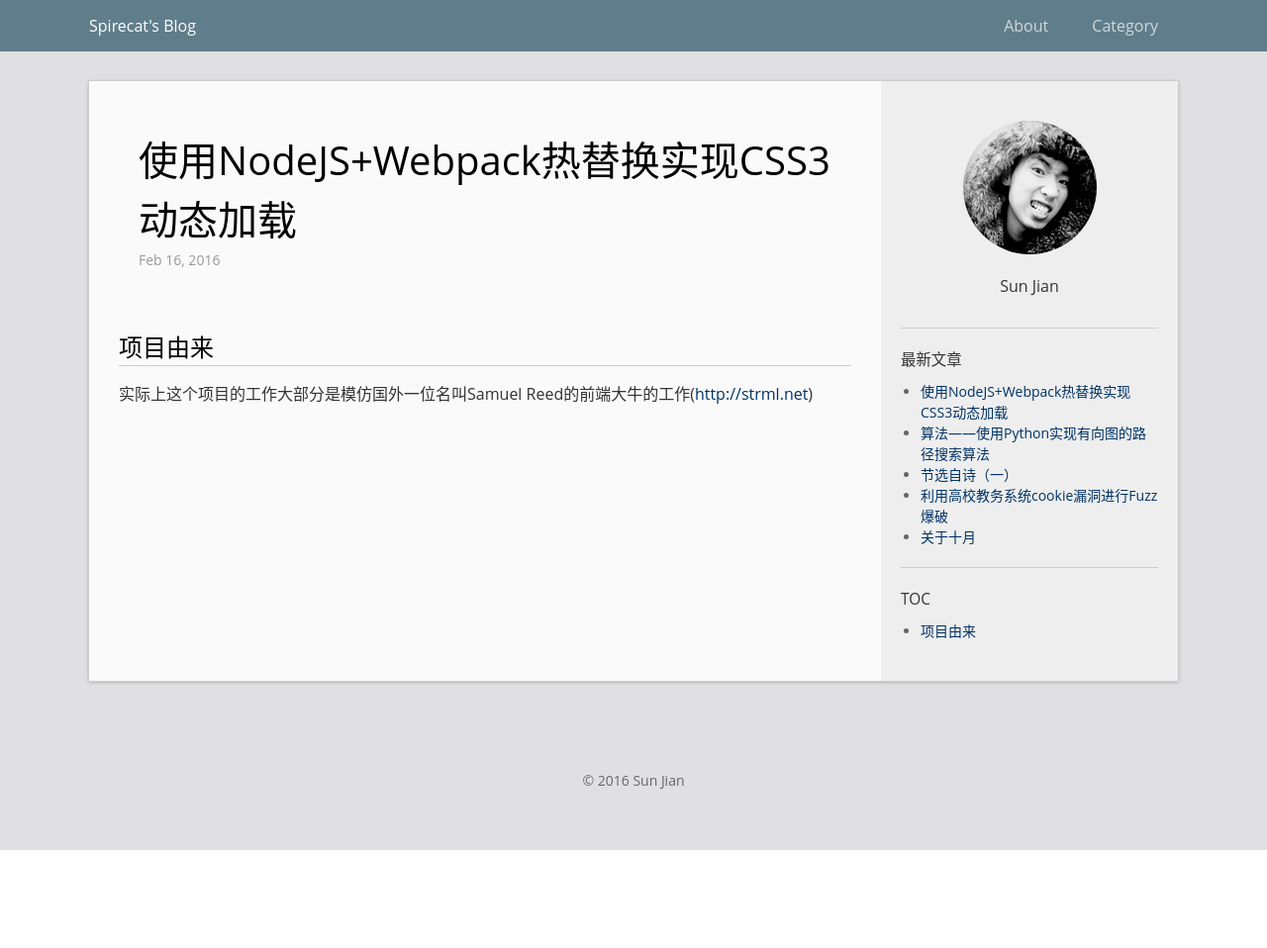
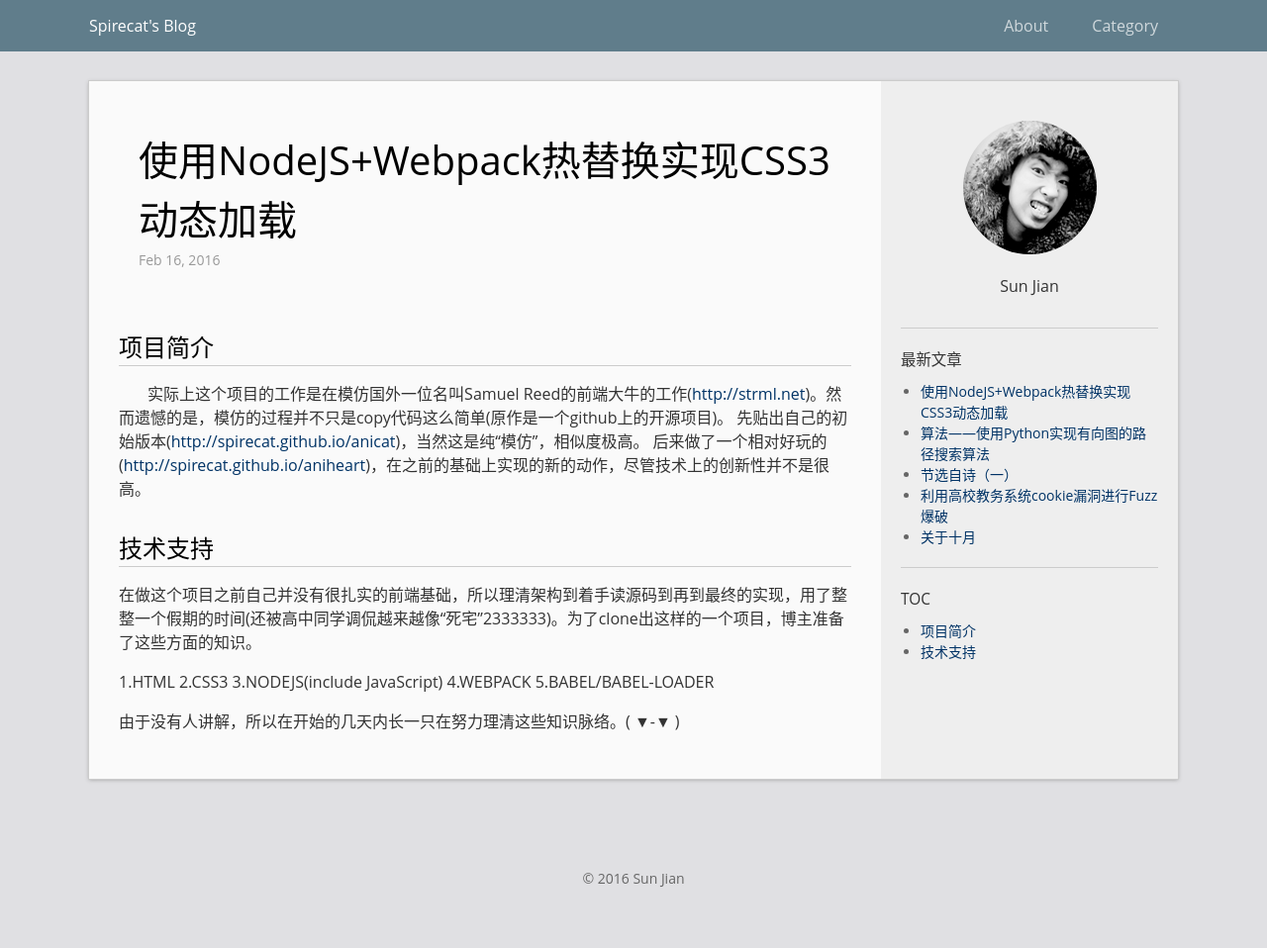
Before and after one commit to SpireCat/spirecat.github.io, a Jekyll site: the page built from _posts/2016-02-11-aniheart-writeup.md, in a window 1280 px wide. Shown: the whole page at 99% size. Built offline with Jekyll 4.4.1, drawn with Linux system fonts in a browser that asks for light colours; before the commit the page ends 900 px from its top, so only the background shows below that.

Commit message:
aniheart_change_4

```diff
--- a/_posts/2016-02-11-aniheart-writeup.md
+++ b/_posts/2016-02-11-aniheart-writeup.md
@@ -5,6 +5,20 @@ date:   2016-2-16 13:16:30
 categories: WEB前端
 permalink: /archivers/aniheart
 ---
-# 项目由来
+# 项目简介
 
-实际上这个项目的工作大部分是模仿国外一位名叫Samuel Reed的前端大牛的工作(<http://strml.net>)
+&#160; &#160; &#160; &#160;实际上这个项目的工作是在模仿国外一位名叫Samuel Reed的前端大牛的工作(<http://strml.net>)。然而遗憾的是，模仿的过程并不只是copy代码这么简单(原作是一个github上的开源项目)。
+先贴出自己的初始版本(<http://spirecat.github.io/anicat>)，当然这是纯“模仿”，相似度极高。
+后来做了一个相对好玩的(<http://spirecat.github.io/aniheart>)，在之前的基础上实现的新的动作，尽管技术上的创新性并不是很高。
+
+# 技术支持
+
+在做这个项目之前自己并没有很扎实的前端基础，所以理清架构到着手读源码到再到最终的实现，用了整整一个假期的时间(还被高中同学调侃越来越像“死宅”2333333)。为了clone出这样的一个项目，博主准备了这些方面的知识。
+
+1.HTML
+2.CSS3
+3.NODEJS(include JavaScript)
+4.WEBPACK
+5.BABEL/BABEL-LOADER
+
+由于没有人讲解，所以在开始的几天内长一只在努力理清这些知识脉络。( ▼-▼ )
```
